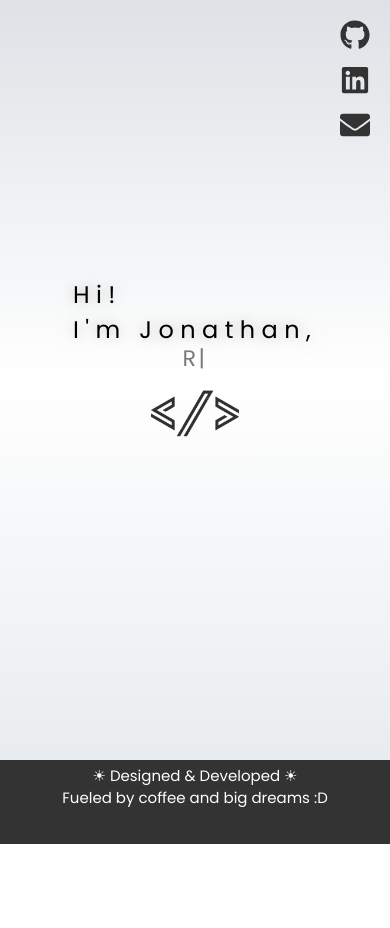
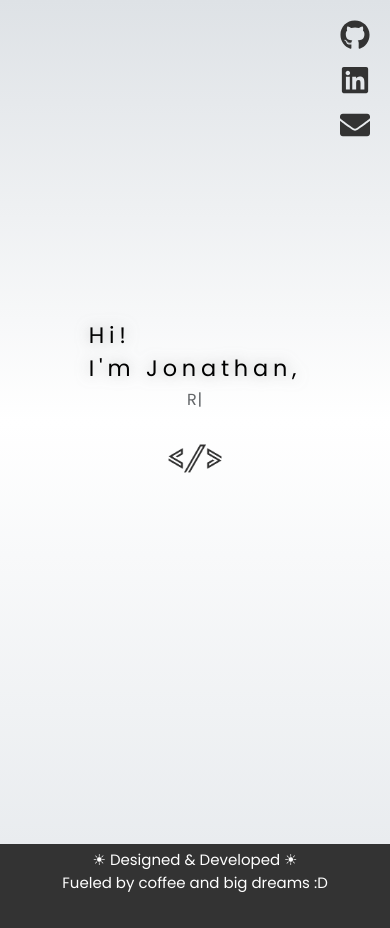
Before and after one commit to jon65/portfolio, a React (Create React App) app: page / in a window 390 px wide. Before the commit the page ends 844 px from the top, so only its background shows below. Built offline with nearby package versions, Linux system fonts and the light colour scheme.

Commit message:
add changes

```diff
--- a/src/components/Navbar.css
+++ b/src/components/Navbar.css
@@ -1,6 +1,5 @@
 /* Default Navbar Styles */
 .navbar {
-    position: -webkit-sticky;
     position: sticky;
     top: 0;
     background-color: #f8f9fa;
@@ -8,64 +7,9 @@
     box-shadow: 0 2px 10px rgba(0, 0, 0, 0.1);
     font-family: 'Poppins', sans-serif;
     display: flex;
-    justify-content: center; /* Center-align the navbar */
-    border-radius: 20px; /* Curved edges */
-    overflow: hidden; /* Ensure content doesn't spill over the curved edges */
-}
-
-/* About Me Section */
-.about {
-    display: flex;  /* Use flexbox to align content in a row */
-    flex-wrap: nowrap;  /* Prevent wrapping into multiple rows */
-    justify-content: space-between; /* Space out items equally */
-    width: 100%; /* Ensure it takes up full width */
-}
-
-/* Individual Columns in About Me Section */
-.about > div {
-    flex: 1; /* Make each child element take up equal width */
-    padding: 0.5em; /* Optional: Add padding to columns */
-}
-
-/* Navbar container styles */
-.et-hero-tabs-container {
-    display: flex;
     justify-content: center;
-    align-items: center;
-    position: relative;
-    top: 0;
-    width: 70%; /* Adjust this value to control the width of the navbar */
-    height: 3em; /* Reduced the height */
-    background-color: #fff;
-    transition: transform 0.3s ease, opacity 0.3s ease;
-    z-index: 10;
-    margin: 0 auto; /* Center the container */
-    border-radius: 20px; /* Curved edges */
-}
-
-/* Navbar tab styles */
-.et-hero-tab {
-    margin: 0.5em;
-    display: flex;
-    justify-content: center;
-    align-items: center;
-    font-size: 0.875em; /* Reduced font size */
-    flex: 1;
-    color: #333;
-    font-weight: 500;
-    text-transform: uppercase;
-    letter-spacing: 0.05rem;
-    padding: 0.5em; /* Reduced padding */
-    cursor: pointer;
-    transition: all 0.3s ease;
-    text-decoration: none;
-}
-
-/* Hover effect */
-.et-hero-tab:hover {
-    color: #fff;
-    background-color: #6c757d;
-    border-radius: 10px; /* Rounded corners on hover */
+    border-radius: 20px;
+    overflow: hidden;
   }
 
   /* Hamburger Icon */
@@ -76,15 +20,15 @@
     justify-content: center;
     align-items: center;
     cursor: pointer;
-    padding: 0.25em; /* Reduced padding */
+    padding: 0.25em;
     top: 1rem;
     right: 1rem;
-    z-index: 1000;
+    z-index: 1001;
   }
 
   .hamburger .line {
-    width: 20px; /* Reduced width */
-    height: 2px; /* Reduced height */
+    width: 20px;
+    height: 2px;
     background-color: #333;
     margin: 3px 0;
     transition: all 0.3s ease;
@@ -97,16 +41,55 @@
   .hamburger .line:nth-child(1).open {
     transform: translateY(5px) rotate(45deg);
   }
-
   .hamburger .line:nth-child(2).open {
     opacity: 0;
   }
-
   .hamburger .line:nth-child(3).open {
     transform: translateY(-5px) rotate(-45deg);
   }
 
-/* Sidebar Menu for Mobile */
+  /* Navbar Links Container */
+  .et-hero-tabs-container {
+    display: flex;
+    justify-content: center;
+    align-items: center;
+    position: relative;
+    width: 70%;
+    height: 3em;
+    background-color: #fff;
+    transition: transform 0.3s ease, opacity 0.3s ease;
+    z-index: 10;
+    margin: 0 auto;
+    border-radius: 20px;
+  }
+
+  /* Individual Tab */
+  .et-hero-tab {
+    margin: 0.5em;
+    display: flex;
+    justify-content: center;
+    align-items: center;
+    font-size: 0.875em;
+    flex: 1;
+    color: #333;
+    font-weight: 500;
+    text-transform: uppercase;
+    letter-spacing: 0.05rem;
+    padding: 0.5em;
+    cursor: pointer;
+    transition: all 0.3s ease;
+    text-decoration: none;
+  }
+
+  .et-hero-tab:hover {
+    color: #fff;
+    background-color: #6c757d;
+    border-radius: 10px;
+  }
+
+  /* ====================
+     Mobile Styles
+  ==================== */
   @media (max-width: 768px) {
     .hamburger {
       display: flex;
@@ -116,16 +99,17 @@
       position: fixed;
       top: 0;
       right: -100%;
-        width: 70%;
+      height: 100vh;
+      width: 75%;
       flex-direction: column;
       justify-content: flex-start;
       align-items: flex-start;
       background-color: #fff;
-        box-shadow: -2px 0 5px rgba(0, 0, 0, 0.1);
-        padding: 1.5em 1em; /* Reduced padding */
-        transition: all 0.3s ease;
+      box-shadow: -2px 0 8px rgba(0, 0, 0, 0.2);
+      padding: 2rem 1rem;
+      transition: right 0.3s ease;
+      border-radius: 0;
       z-index: 1000;
-        border-radius: 20px; /* Curved edges */
     }
 
     .et-hero-tabs-container.open {
@@ -134,10 +118,10 @@
 
     .et-hero-tab {
       width: 100%;
-        padding: 0.75em 1.25em; /* Reduced padding */
+      padding: 1rem 1.25rem;
       border-bottom: 1px solid #eee;
       text-align: left;
-        font-size: 0.875em; /* Reduced font size */
+      font-size: 1rem;
     }
 
     .et-hero-tab:last-child {
@@ -146,22 +130,6 @@
 
     .et-hero-tab:hover {
       background-color: #f7f7f7;
-        border-radius: 10px; /* Rounded corners on hover */
-    }
-
-    /* Cancel Button */
-    .cancel-button {
-        display: block;
-        margin-left: auto;
-        margin-bottom: 1rem;
-        font-size: 1rem;
-        font-weight: bold;
-        color: #333;
-        cursor: pointer;
-        transition: color 0.3s ease;
-    }
-
-    .cancel-button:hover {
-        color: #6c757d;
+      border-radius: 10px;
     }
   }
--- /dev/null
+++ b/src/hooks/useDeviceType.js
@@ -0,0 +1,17 @@
+// src/hooks/useDeviceType.js
+import { useState, useEffect } from 'react';
+
+export const useDeviceType = () => {
+  const [isMobile, setIsMobile] = useState(window.innerWidth <= 768);
+
+  useEffect(() => {
+    const handleResize = () => {
+      setIsMobile(window.innerWidth <= 768);
+    };
+
+    window.addEventListener('resize', handleResize);
+    return () => window.removeEventListener('resize', handleResize);
+  }, []);
+
+  return isMobile;
+};
--- a/src/pages/Landing.css
+++ b/src/pages/Landing.css
@@ -1,81 +1,119 @@
 .Landing {
     height: 90vh;
+    width: 100%;
     z-index: 1;
     position: relative;
-    width: 100%;
-    font-family: 'Poppins', sans-serif;
     display: flex;
     flex-direction: column;
     justify-content: center;
     align-items: center;
+    font-family: 'Poppins', sans-serif;
     text-align: center;
-    padding: 0 5%; /* Add dynamic horizontal padding */
+    padding: 5%;
     background: linear-gradient(to bottom, #dee2e6, #fff, #e9ecef);
+    min-height: 100vh;
+    overflow-x: hidden;
+    overflow-y: auto;
+}
+
+.Landing-centre {
+    display: flex;
+    flex-direction: column;
+    align-items: center;
+    max-width: 90vw;
+    width: 100%;
+}
+
+.row1 {
+    color: black;
+    filter: drop-shadow(0px 0px 7px rgba(150, 150, 150, 0.7));
+    word-break: break-word;
+    max-width: 100%;
+}
+
+.row2 {
+    max-width: 90vw;
+    padding: 0.5rem 1rem;
+    word-break: break-word;
+    text-wrap: wrap;
+    overflow-wrap: break-word;
 }
 
 .Landing h1 {
-    font-size: 1.5rem;
+    font-size: 2rem;
     margin: 0;
-    letter-spacing: 1rem;
+    letter-spacing: 0.7rem;
 }
 
 .Landing h3 {
-    font-size: 1.2rem;
-    letter-spacing: 0.3rem;
-    opacity: 0.6;
+    font-size: 1.4rem;
+    letter-spacing: 0.2rem;
+    opacity: 0.7;
+    line-height: 1.4;
+    word-break: break-word;
+    max-width: 90vw;
+}
+
+/* Banner image */
+.banner-logo {
+    display: flex;
+    justify-content: center;
+    align-items: center;
+    flex-direction: column;
 }
 
 .banner-logo img {
-    margin: 0.5em 1em;
+    margin: 1em 0;
     width: 100px;
+    max-width: 90vw;
     filter: grayscale(100%) brightness(100%);
 }
 
-/* Adjustments for Row Containers */
-.row1 {
-    color: black;
-    filter: drop-shadow(0px 0px 7px rgba(150, 150, 150, 0.7));
-}
-
-.row2 {
-    opacity: 1;
-}
-
-/* MEDIA QUERIES */
+/* Responsive media queries */
 @media (max-width: 768px) {
     .Landing {
-        padding: 0 3%; /* Adjust padding */
+        padding: 4%;
     }
 
     .Landing h1 {
-        font-size: 1.8rem;
-        letter-spacing: 0.6rem;
+        font-size: 1.6rem;
+        letter-spacing: 0.5rem;
     }
 
     .Landing h3 {
-        font-size: 1.6rem;
-        letter-spacing: 0.2rem;
+        font-size: 1.2rem;
+        letter-spacing: 0.1rem;
+        line-height: 1.4;
     }
 
     .banner-logo img {
-        width: 70px; /* Scale down */
-        padding-bottom: 1.5rem;
+        width: 80px;
+        padding-bottom: 1rem;
     }
 }
 
 @media (max-width: 480px) {
+    .Landing {
+        padding: 3%;
+    }
+
     .Landing h1 {
-        font-size: 1.5rem;
-        letter-spacing: 0.4rem;
+        font-size: 1.4rem;
+        letter-spacing: 0.3rem;
     }
 
     .Landing h3 {
-        font-size: 1.4rem;
-        letter-spacing: 0.15rem;
+        font-size: 1rem;
+        letter-spacing: 0.05rem;
+        line-height: 1.3;
     }
 
     .banner-logo img {
-        width: 100px; /* Scale down further */
-        padding-bottom: 1rem;
+        width: 60px;
     }
 }
+.typewriter-wrapper {
+    max-width: 100%;
+    overflow-wrap: break-word;
+    padding: 0 1rem;
+}
--- a/src/pages/Landing.js
+++ b/src/pages/Landing.js
@@ -1,43 +1,46 @@
-// import Typewriter from "../Typewriter";
-// import myPicProfessional from './assets/myPicProfessional.jpeg';
+import React from 'react';
 import ReusableSlideInWithFade from '../animation/ReusableSlideInWithFade';
-import FadeIn from '../animation/FadeIn';
-import './Landing.css';
 import Typewriter from '../animation/Typewriter';
 import Padding from '../components/Padding';
-import Risograph from '../components/Risograph';
 import coding from '../assets/coding.png';
 import Socials from "../components/Socials";
-import { motion } from 'framer-motion';
 import Navbar from '../components/Navbar';
+import { useDeviceType } from '../hooks/useDeviceType';
+import './Landing.css';
 
 const Landing = () => {
+  const isMobile = useDeviceType();
 
   return (
-
     <div className="Landing" id="Landing">
-
+      <div className="Landing-centre">
         <div className="row1">
           <ReusableSlideInWithFade backgroundColor="lightblue" duration={0.8}>
             <h1>Hi!</h1>
             <Padding />
-                    <h1>
-                        I'm Jonathan,
-                    </h1>
+            <h1>I'm Jonathan,</h1>
           </ReusableSlideInWithFade>
         </div>
         <div className="row2">
+          <div className="typewriter-wrapper">
             <h3>
-                        <Typewriter textList={["Aspiring Software Engineer", "Rock Climbing Enthusiast", "lifelong learner", "tech geek"]} typingDelay={70} delDelay={20} wordDelay={1500}/>
+              <Typewriter
+                textList={["Aspiring Software Engineer", "Rock Climbing Enthusiast", "lifelong learner", "tech geek"]}
+                typingDelay={70}
+                delDelay={20}
+                wordDelay={1500}
+              />
             </h3>
+          </div>
+        </div>
       </div>
       <div className="banner-logo">
         <img src={coding} alt="" />
         <Socials />
+      </div>
 
-            </div>
-                          <Navbar />
-
+      {/* Pass isMobile prop */}
+      <Navbar isMobile={isMobile} />
     </div>
   );
 }
```
Also changed, not shown: src/components/Navbar.js (+2 -7 lines), 1 other file (tests, documents, lock files or other folders). Lines whose indentation alone changed are shown as unchanged.
